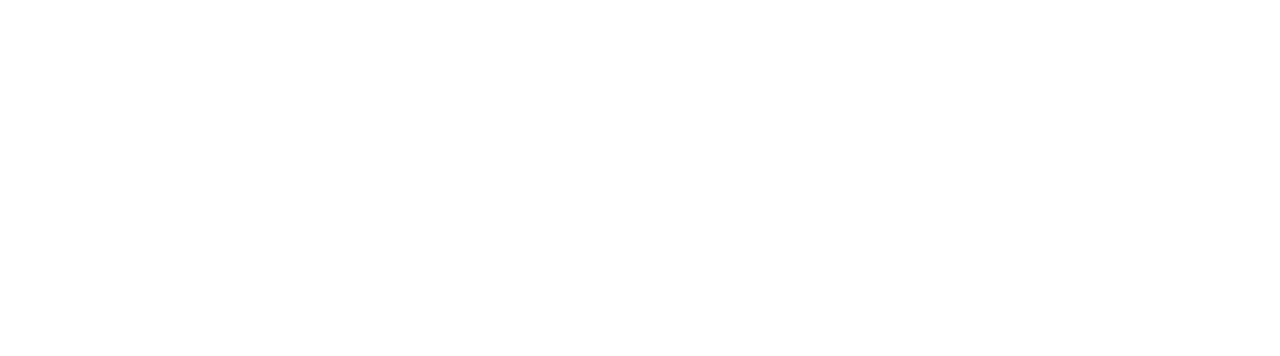
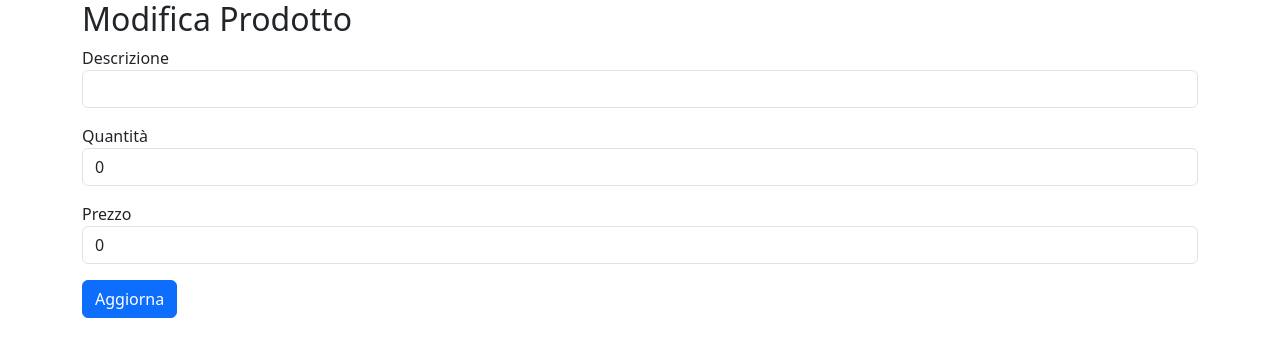
Before and after one commit to Giulio1304/luostage-frontend, an Angular app: page /product/update/1 in a window 1280 px wide. Before the commit this address led to /. Shown: the top 356 px of the page. Built offline with nearby package versions, Linux system fonts and the light colour scheme; no server answers.

Commit message:
merge fatto

```diff
--- a/src/app/app.routes.ts
+++ b/src/app/app.routes.ts
@@ -1,6 +1,8 @@
 import { Routes } from '@angular/router';
 import { ProductList } from './pages/product-list/product-list';
+import { ProductUpdate } from './pages/product-update/product-update';
 
 export const routes: Routes = [
-    {path:'', component: ProductList}
+    {path:'', component: ProductList},
+    {path: 'product/update/:id', component: ProductUpdate}
 ];
--- a/src/app/pages/product-list/product-list.html
+++ b/src/app/pages/product-list/product-list.html
@@ -28,7 +28,7 @@
         <td>{{ product.prezzo }} €</td>
 
         <td>
-          <button class="btn btn-warning btn-sm me-2">
+          <button class="btn btn-warning btn-sm me-2" (click)="router.navigate(['product/update', product.id])">
             Modifica
           </button>
 
--- a/src/app/pages/product-list/product-list.ts
+++ b/src/app/pages/product-list/product-list.ts
@@ -1,7 +1,8 @@
-import { Component, OnInit, signal } from '@angular/core';
+import { Component, inject, OnInit, signal } from '@angular/core';
 import { Product } from '../../core/models/product';
 import { ProductService } from '../../core/services/productService';
 import { CommonModule } from '@angular/common';
+import { Router } from '@angular/router';
 
 @Component({
   selector: 'app-product-list',
@@ -16,6 +17,8 @@
   constructor(private productService: ProductService){
 
   }
+
+  protected router = inject(Router);
 
   ngOnInit(): void {
     this.productService.getAllProds()
--- /dev/null
+++ b/src/app/pages/product-update/product-update.html
@@ -0,0 +1,32 @@
+<div class="container" *ngIf="product">
+
+<h2>Modifica Prodotto</h2>
+
+<form [formGroup]="productForm" (ngSubmit)="onSubmit()">
+
+<div class = "mb-3">
+    <label for="descrizione">Descrizione</label>
+    <input type = "text" formControlName="descrizione" class = "form-control"/>
+</div>
+
+<div class = "mb-3">
+    <label for="quantita">Quantità</label>
+    <input type = "number" formControlName="quantita" class = "form-control"/>
+</div>
+
+
+<div class = "mb-3">
+    <label for="descrizione">Prezzo</label>
+    <input type = "number" formControlName="prezzo" class = "form-control"/>
+</div>
+
+<button type = "submit" class = "btn btn-primary">Aggiorna</button>
+
+
+</form>
+
+</div>
+
+<div *ngIf="error" class = "alert alert-danger mt-3">
+    {{error}} <!-- Interpolazione -->
+</div>
--- /dev/null
+++ b/src/app/pages/product-update/product-update.ts
@@ -0,0 +1,77 @@
+import { Component, inject, OnInit, signal } from '@angular/core';
+import { ActivatedRoute } from '@angular/router';
+import { ProductService } from '../../core/services/productService';
+import { Product } from '../../core/models/product';
+import { ReactiveFormsModule } from '@angular/forms';
+import { FormGroup, FormControl } from '@angular/forms';
+import { NgIf } from '@angular/common';
+import { Router } from '@angular/router';
+
+@Component({
+  selector: 'app-product-update',
+  imports: [ReactiveFormsModule,NgIf],
+  templateUrl: './product-update.html',
+  styleUrl: './product-update.scss',
+})
+export class ProductUpdate implements OnInit{
+
+  private route = inject(ActivatedRoute); // rotta attiva per leggere l'id dall'url
+  private service = inject(ProductService);
+  private router = inject (Router);
+
+
+  product = signal <Product | null>(null); // null perchè può esserci come no
+  error : string | null = null;
+  ngOnInit(): void { // lifecycle hook
+    const id = Number(this.route.snapshot.paramMap.get("id")); //snapshot dei parametri fino a quel momento, paramap per i parametri presenti nell'URL (id)
+
+    this.service.getById(id).subscribe({ // il service prende l'id e "aspetta" che i dati del product arrivino
+      next: (response) => {
+        this.product.set(response) // in caso positivo mostri la response (e quindi il prodotto)
+        this.productForm.patchValue({
+          descrizione : response.descrizione,
+          quantita : response.quantita,
+          prezzo : response.prezzo
+
+        })
+      },
+      error: (err) => {
+        console.log(err) // in caso negativo mostri l'errore
+        this.error='errore nel caricamento dei prodotti!';
+      }
+    });
+
+
+
+  }
+  // reactive forms
+  productForm = new FormGroup({
+    descrizione: new FormControl('',{nonNullable : true}), // vado a specificare che il campo non sarà MAI null
+    quantita: new FormControl(0,{nonNullable : true}),
+    prezzo: new FormControl(0,{nonNullable : true})
+  })
+
+
+  // metodo collegato all'html
+  onSubmit(){
+    const id = Number(this.route.snapshot.paramMap.get("id")); // prendo id dall'url  (come fatto in ngOnInit)
+    const productToUpdate : Product = {
+    id: id,                     // si prende l'id dato che non l'ho messo nel form group sennò l'utente è in grado di modificare anche l'id
+    ...this.productForm.getRawValue()  // spread operator (prende tutti i campi dell'oggetto vecchio: desc, qty, price e li mette nel nuovo oggetto)
+    // non ho usato il .value perchè quello restituisce un Partial<> cioè un tipo di dato che valuta che tutti i campi possono essere null o no (quindi product)
+    // questo non è compatibile con Product che vuole i dati sempre presenti e con i loro rispettivi tipi di dato
+  };
+
+    this.service.updateProduct(productToUpdate,id).subscribe({
+      next : (response) => {
+        this.product.set(response);
+        this.router.navigate(["/"])
+      },
+      error: (err) => {
+        console.log(err)
+        this.error='errore nell\ aggiornamento dei prodotti!';
+      }
+    })
+
+  }
+}
```
Also changed, not shown: src/app/pages/product-update/product-update.scss (added), 1 other file (tests, documents, lock files or other folders).
